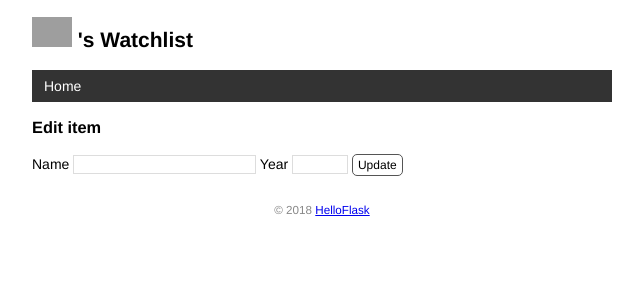
After one commit to arclevi/flask-watchlist, a Flask app: template templates/edit.html in a window 1280 px wide. The commit adds this page. Shown: the top 300 px of the page, without its empty margins (318-961 px from the left). Run offline with Flask 2, Linux system fonts and the light colour scheme; the template is opened without the code that fills it, so the values that code supplies are empty; grey boxes are pictures that could not be loaded.

Commit message:
Create, edit and delete item by form

```diff
--- a/app.py
+++ b/app.py
@@ -1,10 +1,11 @@
 import click
-from flask import Flask, render_template
+from flask import Flask, render_template, request, url_for, flash, redirect
 from flask_sqlalchemy import SQLAlchemy
 
 app = Flask(__name__)
 app.config['SQLALCHEMY_DATABASE_URI'] = 'sqlite:///data.db'
 app.config['SQLALCHEMY_TRACK_MODIFICATIONS'] = False  # 关闭对模型修改的监控
+app.config['SECRET_KEY'] = 'dev'
 db = SQLAlchemy(app)
 
 
@@ -25,10 +26,54 @@ def inject_user():  # 函数名可以随意修改
     return dict(user=user)  # 需要返回字典，等同于return {'user': user}
 
 
-@app.route('/')
+@app.route('/', methods=['GET', 'POST'])
 def index():
+    if request.method == 'POST':  # 判断是否是 POST 请求
+        # 获取表单数据
+        title = request.form.get('title')  # 传入表单对应输入字段的 name 值
+        year = request.form.get('year')
+        # 验证数据
+        if not title or not year or len(year) > 4 or len(title) > 60:
+            flash('Invalid input.')  # 显示错误提示
+            return redirect(url_for('index'))  # 重定向回主页
+        # 保存表单数据到数据库
+        movie = Movie(title=title, year=year)  # 创建记录
+        db.session.add(movie)  # 添加到数据库会话
+        db.session.commit()  # 提交数据库会话
+        flash('Item created.')  # 显示成功创建的提示
+        return redirect(url_for('index'))  # 重定向回主页
     movies = Movie.query.all()  # 读取所有电影记录
     return render_template('index.html', movies=movies)
+
+
+@app.route('/movie/edit/<int:movie_id>', methods=['GET', 'POST'])
+def edit(movie_id):
+    movie = Movie.query.get_or_404(movie_id)
+
+    if request.method == 'POST':  # 处理编辑表单的提交请求
+        title = request.form['title']
+        year = request.form['year']
+
+        if not title or not year or len(year) > 4 or len(title) > 60:
+            flash('Invalid input.')
+            return redirect(url_for('edit', movie_id=movie_id))  # 重定向回对应的编辑页面
+
+        movie.title = title  # 更新标题
+        movie.year = year  # 更新年份
+        db.session.commit()  # 提交数据库会话
+        flash('Item updated.')
+        return redirect(url_for('index'))  # 重定向回主页
+
+    return render_template('edit.html', movie=movie)  # 传入被编辑的电影记录
+
+
+@app.route('/movie/delete/<int:movie_id>', methods=['POST'])  # 限定只接受 POST 请求
+def delete(movie_id):
+    movie = Movie.query.get_or_404(movie_id)  # 获取电影记录
+    db.session.delete(movie)  # 删除对应的记录
+    db.session.commit()  # 提交数据库会话
+    flash('Item deleted.')
+    return redirect(url_for('index'))  # 重定向回主页
 
 
 @app.errorhandler(404)
--- a/static/style.css
+++ b/static/style.css
@@ -85,3 +85,48 @@ nav li a:hover {
     border-radius: 5px;
     padding: 3px 5px;
 }
+
+/* 覆盖某些浏览器对 input 元素定义的字体 */
+input[type=submit] {
+    font-family: inherit;
+}
+
+input[type=text] {
+    border: 1px solid #ddd;
+}
+
+input[name=year] {
+    width: 50px;
+}
+
+.btn {
+    font-size: 12px;
+    padding: 3px 5px;
+    text-decoration: none;
+    cursor: pointer;
+    background-color: white;
+    color: black;
+    border: 1px solid #555555;
+    border-radius: 5px;
+}
+
+.btn:hover {
+    text-decoration: none;
+    background-color: black;
+    color: white;
+    border: 1px solid black;
+}
+
+.alert {
+    position: relative;
+    padding: 7px;
+    margin: 7px 0;
+    border: 1px solid transparent;
+    color: #004085;
+    background-color: #cce5ff;
+    border-color: #b8daff;
+    border-radius: 5px;
+}
+.inline-form {
+    display: inline;
+}
--- a/templates/base.html
+++ b/templates/base.html
@@ -10,6 +10,10 @@
     {% endblock %}
 </head>
 <body>
+    <!-- 插入到页面标题上方 -->
+    {% for message in get_flashed_messages() %}
+    <div class="alert">{{ message }}</div>
+    {% endfor %}
     <h2>
         <img alt="Avatar" class="avatar" src="{{ url_for('static', filename='images/avatar.png') }}">
         {{ user.name }}'s Watchlist
--- /dev/null
+++ b/templates/edit.html
@@ -0,0 +1,10 @@
+{% extends 'base.html' %}
+
+{% block content %}
+<h3>Edit item</h3>
+<form method="post">
+    Name <input type="text" name="title" autocomplete="off" required value="{{ movie.title }}">
+    Year <input type="text" name="year" autocomplete="off" required value="{{ movie.year }}">
+    <input class="btn" type="submit" name="submit" value="Update">
+</form>
+{% endblock %}
```
Also changed, not shown: templates/index.html (+12 -1 lines).
